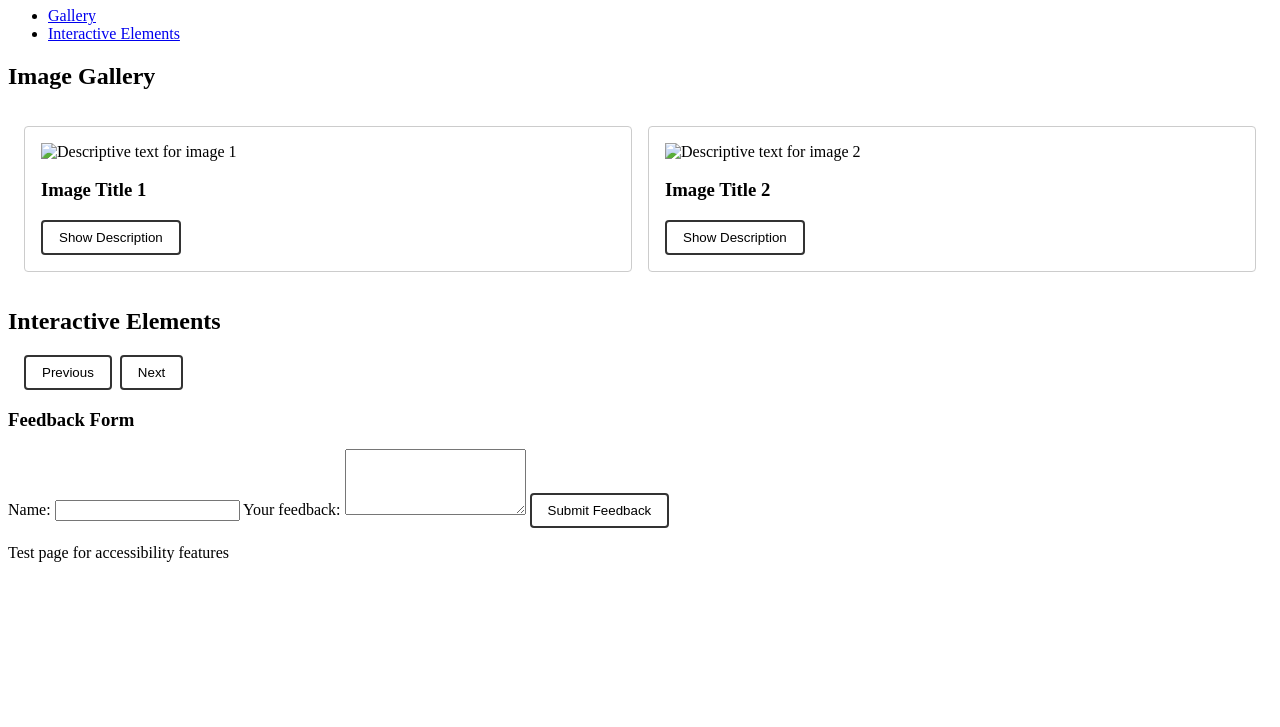
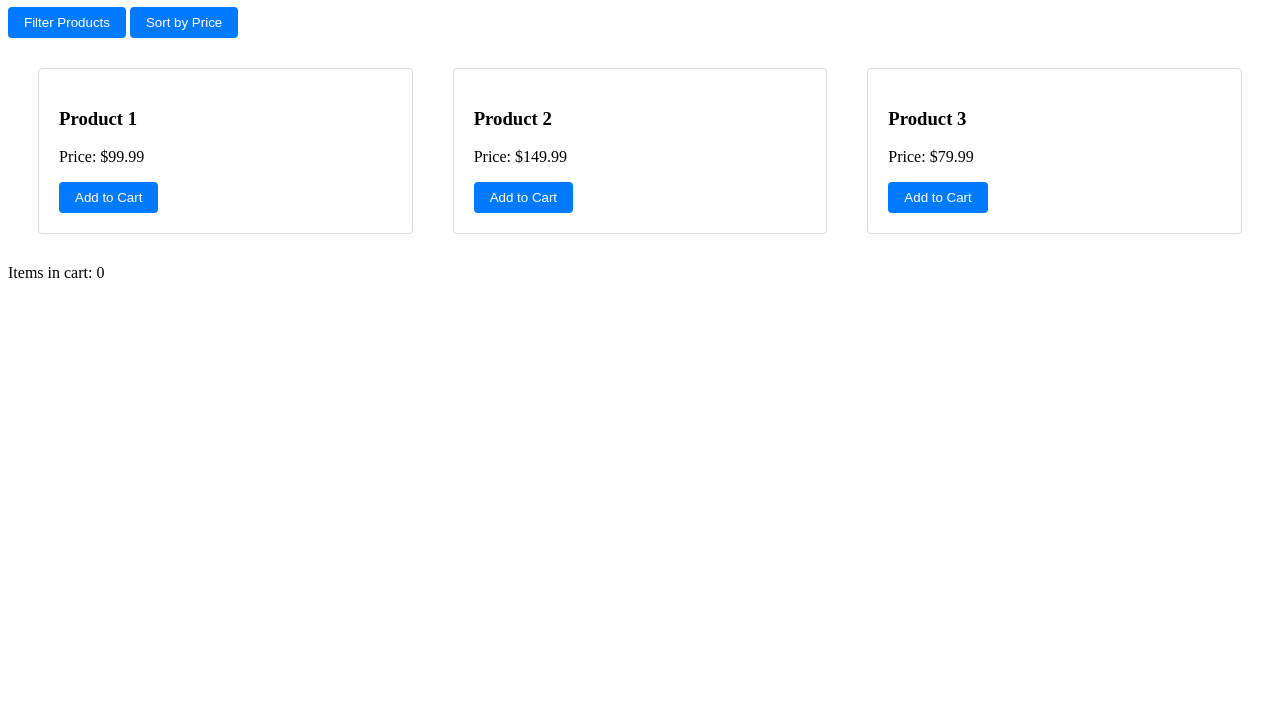
Before and after one commit to andrialexandrou/avocado-salsa, a plain HTML site: page index.html in a window 1280 px wide. Shown: the part 73-800 px from the top of the page. Drawn offline with Linux system fonts and the light colour scheme.

Commit message:
Update index.html

```diff
--- a/index.html
+++ b/index.html
@@ -3,115 +3,81 @@
 <head>
     <meta charset="UTF-8">
     <meta name="viewport" content="width=device-width, initial-scale=1.0">
-    <title>Accessible UI Test Page</title>
+    <title>Feature Test Page</title>
     <style>
-        .visually-hidden {
-            position: absolute;
-            width: 1px;
-            height: 1px;
-            padding: 0;
-            margin: -1px;
-            overflow: hidden;
-            clip: rect(0, 0, 0, 0);
-            border: 0;
-        }
-
-        .image-gallery {
-            display: grid;
-            grid-template-columns: repeat(auto-fit, minmax(200px, 1fr));
-            gap: 1rem;
-            padding: 1rem;
-        }
-
         .card {
-            border: 1px solid #ccc;
-            padding: 1rem;
+            border: 1px solid #ddd;
+            padding: 20px;
+            margin: 10px;
             border-radius: 4px;
         }
 
-        .button-group {
-            display: flex;
-            gap: 0.5rem;
-            margin: 1rem;
+        .grid {
+            display: grid;
+            grid-template-columns: repeat(auto-fit, minmax(250px, 1fr));
+            gap: 20px;
+            padding: 20px;
         }
 
-        button {
-            padding: 0.5rem 1rem;
-            border: 2px solid #333;
+        .btn {
+            padding: 8px 16px;
+            background: #007bff;
+            color: white;
+            border: none;
             border-radius: 4px;
-            background: #fff;
             cursor: pointer;
-        }
-
-        button:focus-visible {
-            outline: 3px solid #4CAF50;
-            outline-offset: 2px;
-        }
-
-        button[aria-expanded="true"] {
-            background: #e0e0e0;
         }
 
         .hidden {
             display: none;
         }
+
+        #notification {
+            position: fixed;
+            bottom: 20px;
+            right: 20px;
+            padding: 10px;
+            background: #28a745;
+            color: white;
+            border-radius: 4px;
+            display: none;
+        }
     </style>
 </head>
 <body>
-    <header>
-        <h1>Accessible UI Components</h1>
-        <nav aria-label="Main navigation">
-            <ul role="menubar">
-                <li role="none"><a href="#gallery" role="menuitem">Gallery</a></li>
-                <li role="none"><a href="#interactive" role="menuitem">Interactive Elements</a></li>
-            </ul>
-        </nav>
-    </header>
+    <div class="container">
+        <header>
+            <h1>Product List</h1>
+            <div class="filters">
+                <button class="btn" id="filterBtn">Filter Products</button>
+                <button class="btn" id="sortBtn">Sort by Price</button>
+            </div>
+        </header>
 
-    <main>
-        <section id="gallery" aria-labelledby="gallery-heading">
-            <h2 id="gallery-heading">Image Gallery</h2>
-            <div class="image-gallery">
-                <article class="card">
-                    <img src="placeholder1.jpg" alt="Descriptive text for image 1" width="200" height="200">
-                    <h3>Image Title 1</h3>
-                    <button aria-expanded="false" aria-controls="desc1">Show Description</button>
-                    <p id="desc1" class="hidden">Detailed description of image 1</p>
-                </article>
-                <article class="card">
-                    <img src="placeholder2.jpg" alt="Descriptive text for image 2" width="200" height="200">
-                    <h3>Image Title 2</h3>
-                    <button aria-expanded="false" aria-controls="desc2">Show Description</button>
-                    <p id="desc2" class="hidden">Detailed description of image 2</p>
-                </article>
+        <div class="grid" id="productGrid">
+            <div class="card">
+                <h3>Product 1</h3>
+                <p>Price: $99.99</p>
+                <button class="btn add-to-cart">Add to Cart</button>
             </div>
-        </section>
+            <div class="card">
+                <h3>Product 2</h3>
+                <p>Price: $149.99</p>
+                <button class="btn add-to-cart">Add to Cart</button>
+            </div>
+            <div class="card">
+                <h3>Product 3</h3>
+                <p>Price: $79.99</p>
+                <button class="btn add-to-cart">Add to Cart</button>
+            </div>
+        </div>
 
-        <section id="interactive" aria-labelledby="interactive-heading">
-            <h2 id="interactive-heading">Interactive Elements</h2>
-            <div class="button-group" role="group" aria-label="Image controls">
-                <button id="prevButton" aria-label="Previous image">Previous</button>
-                <button id="nextButton" aria-label="Next image">Next</button>
-            </div>
+        <div id="cartCount">
+            Items in cart: <span id="count">0</span>
+        </div>
+    </div>
 
-            <form>
-                <div role="group" aria-labelledby="feedback-heading">
-                    <h3 id="feedback-heading">Feedback Form</h3>
-                    <label for="name">Name:</label>
-                    <input type="text" id="name" name="name" required>
-
-                    <label for="feedback">Your feedback:</label>
-                    <textarea id="feedback" name="feedback" rows="4" required></textarea>
-
-                    <button type="submit">Submit Feedback</button>
-                </div>
-            </form>
-        </section>
-    </main>
-
-    <footer>
-        <p>Test page for accessibility features</p>
-    </footer>
+    <div id="notification">Item added to cart!</div>
 
     <script src="main.js"></script>
 </body>
```
